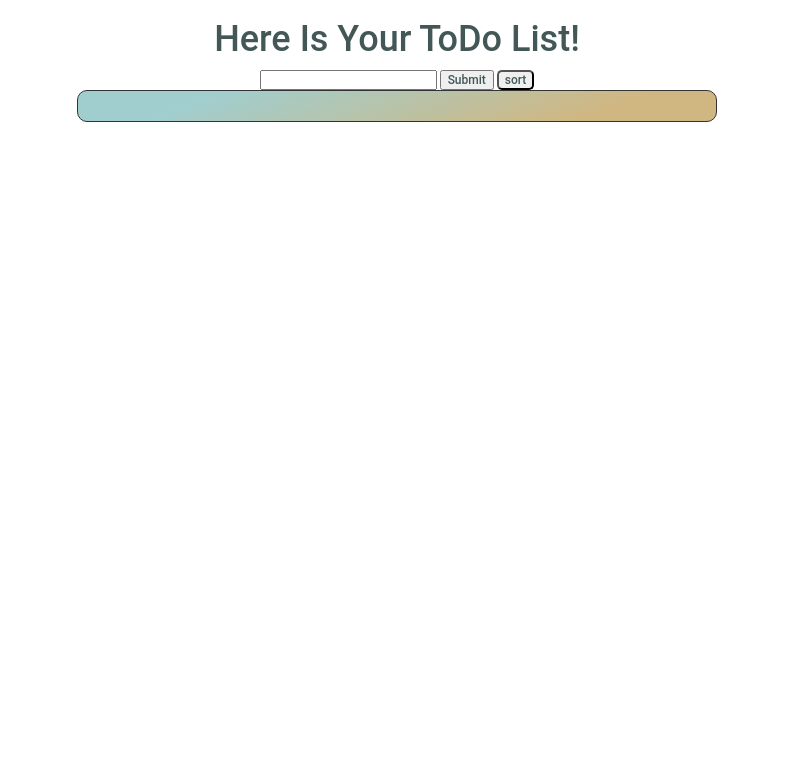
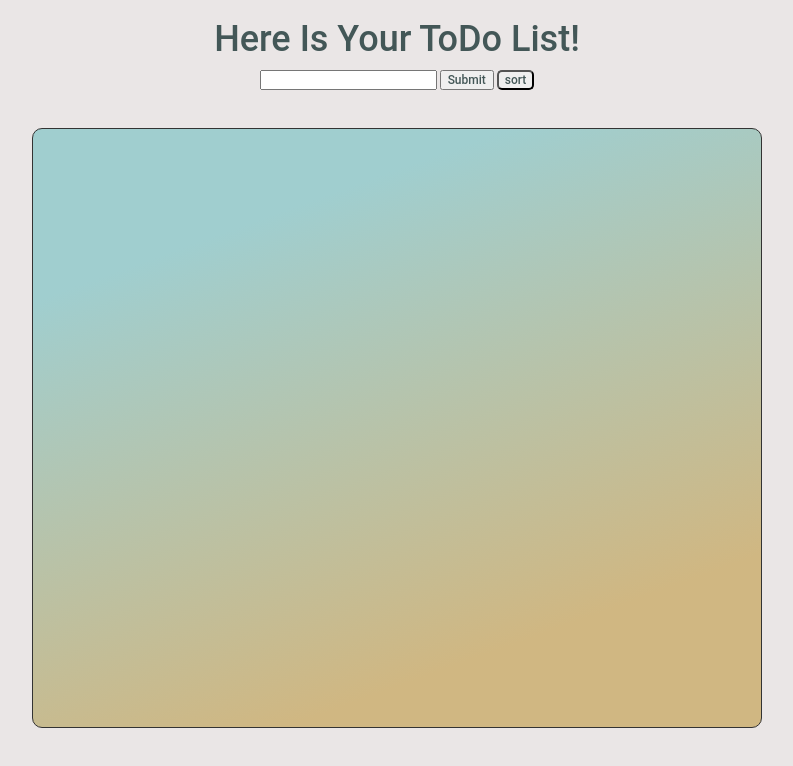
Before and after one commit to RandInaim/ToDoList-R.S.R.Y-, a website with bundled scripts: page index.html in a window 1280 px wide. Shown: the whole page, without its empty margins (243-1036 px from the left). Built offline with nearby package versions, Linux system fonts and the light colour scheme.

Commit message:
Done some changes on the Css

```diff
--- a/dom.js
+++ b/dom.js
@@ -22,6 +22,7 @@
 		var newState = todoFunctions.addTodo(state, myObject); //the new array
 		update(newState);
 		createTodoNode(myObject);
+		text.value = "";
 	});
 
 	var state = []; // this is our initial todoList
--- a/style.css
+++ b/style.css
@@ -4,19 +4,17 @@ header {
 	color: #435757;
 }
 body {
-  /* background: linear-gradient(-20deg, #d0b782 20%, #a0cecf 80%); */
 	background: white;
 	font: 500 1.2em/1.2 "Roboto", sans-serif;
 	height: 100%;
-  background-color: rgba(255, 255, 255, 0.2);
+	background-color: rgba(153, 132, 132, 0.2);
 }
 .todo-container {
-  /* background: #f2f2f2; */
 	border: 1px solid;
 	border-radius: 10px;
-  width: 50%;
-  margin-left: auto;
-  margin-right: auto;
+	width: 57%;
+	height: 75vh;
+	margin: 3% auto;
 	padding-top: 20px;
 	background: linear-gradient(-20deg, #d0b782 20%, #a0cecf 80%);
 }
@@ -25,7 +23,6 @@ li {
 	display: grid;
 	margin-right: 5%;
 	border-top: 1px dashed white;
-  /* border: 1px dashed white; */
 	grid-template-columns: repeat(10, 0.4fr);
 	text-decoration: none;
 }
```
Lines whose indentation alone changed are shown as unchanged.
